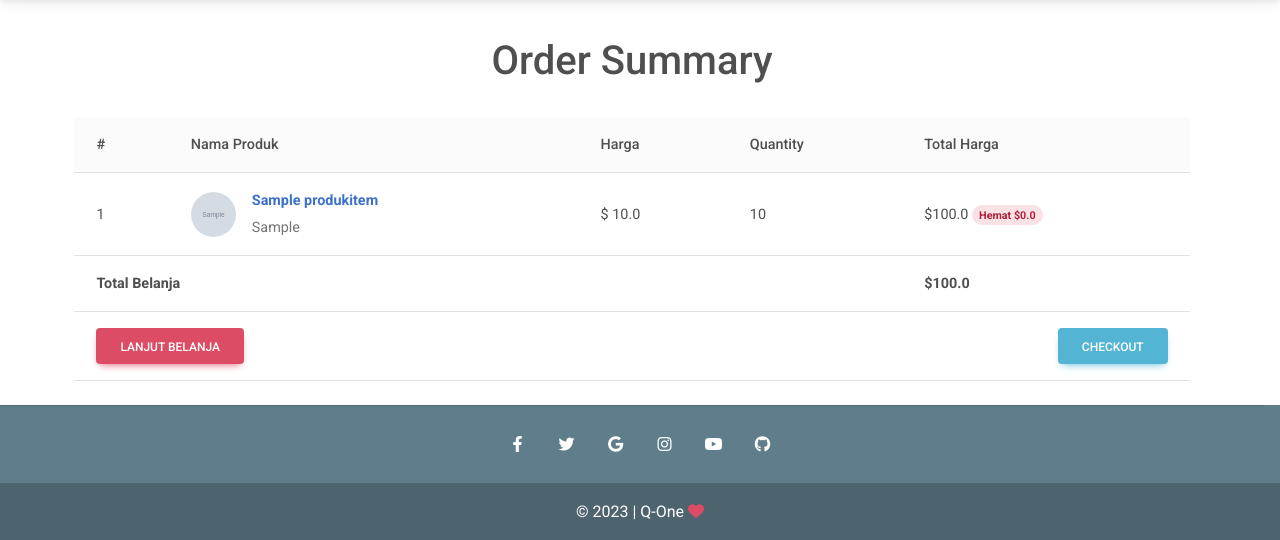
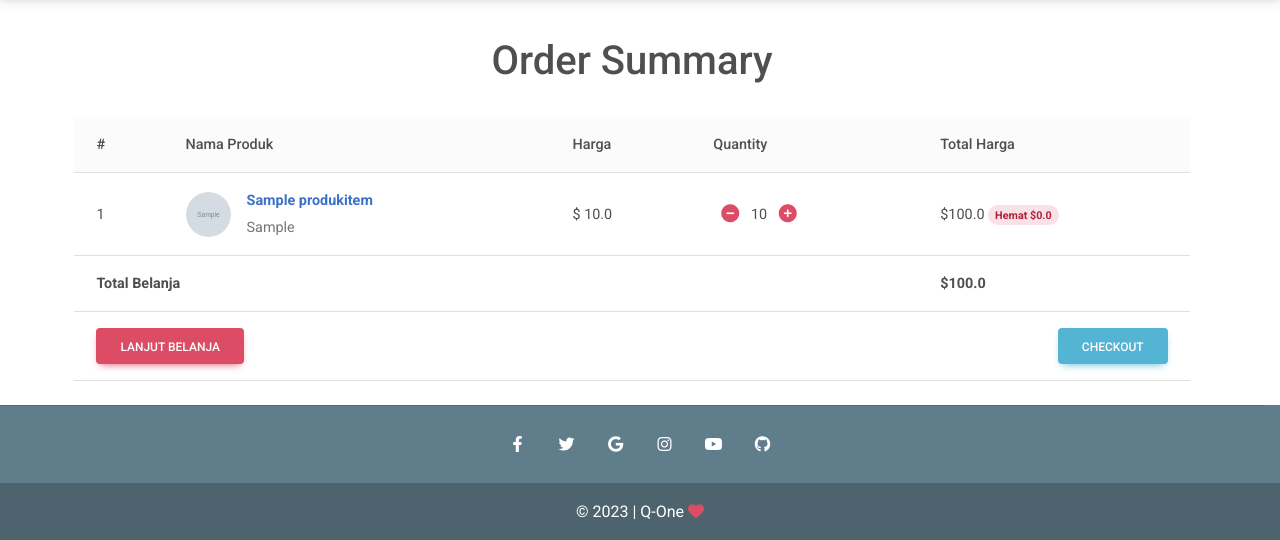
Before and after one commit to amaychan/ecommerce-django-project-final_project-Q1, a Django app: template ecomm/ecomm/templates/order_summary.html in a window 1280 px wide. Shown: the part 59-599 px from the top of the page. Run offline with Django 4.2, Linux system fonts and the light colour scheme; the template is opened without the code that fills it: values that come from a table or form of the project are taken from there, others are empty; tables that the repository leaves empty hold one stand-in row (values such as "Sample post"); grey boxes marked "Sample" are stand-in pictures.

Commit message:
add button plus min detail order

```diff
--- a/ecomm/ecomm/templates/order_summary.html
+++ b/ecomm/ecomm/templates/order_summary.html
@@ -48,7 +48,15 @@
                         {% endif %}
                     </div>
                 </td>
-                <td>{{ pItem.quantity }}</td>
+                <td>
+                    <span>
+                        <i class="fas fa-circle-minus fa-lg text-danger mx-2"></i>
+                    </span>
+                    {{ pItem.quantity }}
+                    <span>
+                        <i class="fas fa-circle-plus fa-lg text-danger mx-2"></i>
+                    </span>
+                </td>
                 <td>
                     {% if pItem.produk_item.harga_diskon %}
                     ${{ pItem.get_total_harga_diskon_item }}
```
